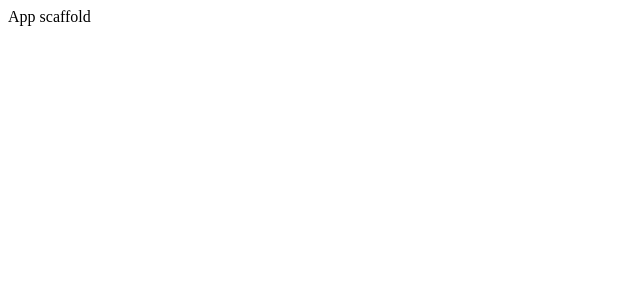
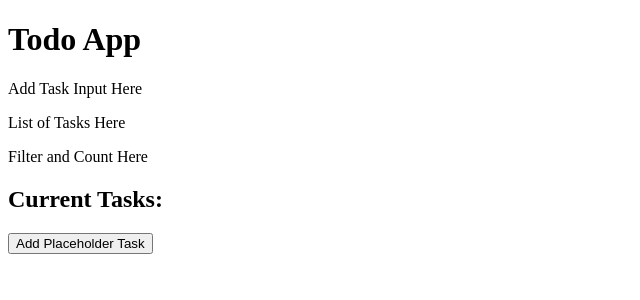
Before and after one commit to micheledanza878/todo-app-ai, a React (Vite) app: page / in a window 1280 px wide. Shown: the top 300 px of the page, without its empty margins (0-640 px from the left). Built offline with nearby package versions, Linux system fonts and the light colour scheme.

Commit message:
feat(frontend): Implemented the basic structure of the TodoApp component, in

```diff
--- a/src/App.tsx
+++ b/src/App.tsx
@@ -1,3 +1,9 @@
+import TodoApp from './components/TodoApp';
+
 export default function App() {
-  return <div>App scaffold</div>;
+  return (
+    <div className="App">
+      <TodoApp />
+    </div>
+  );
 }
--- a/src/components/TodoApp.tsx
+++ b/src/components/TodoApp.tsx
@@ -1,71 +1,68 @@
 import React, { useState, useEffect } from 'react';
-import { TodoForm } from './TodoForm';
-import { TodoList } from './TodoList';
-import { TodoFilter } from './TodoFilter';
 
-export interface Todo {
+export interface Task {
   id: string;
   text: string;
   completed: boolean;
 }
 
-export const TodoApp: React.FC = () => {
-  const [todos, setTodos] = useState<Todo[]>(() => {
-    const savedTodos = localStorage.getItem('todos');
-    return savedTodos ? JSON.parse(savedTodos) : [];
+const LOCAL_STORAGE_KEY = 'react-todo-app-tasks';
+
+const TodoApp: React.FC = () => {
+  const [tasks, setTasks] = useState<Task[]>(() => {
+    const storedTasks = localStorage.getItem(LOCAL_STORAGE_KEY);
+    return storedTasks ? JSON.parse(storedTasks) : [];
   });
-  const [filter, setFilter] = useState<'All' | 'Active' | 'Completed'>('All');
 
   useEffect(() => {
-    localStorage.setItem('todos', JSON.stringify(todos));
-  }, [todos]);
+    localStorage.setItem(LOCAL_STORAGE_KEY, JSON.stringify(tasks));
+  }, [tasks]);
 
-  const addTodo = (text: string) => {
-    const newTodo: Todo = {
-      id: Date.now().toString(),
+  const addTask = (text: string) => {
+    if (text.trim() === '') return;
+    const newTask: Task = {
+      id: Date.now().toString(), // Simple unique ID
       text,
       completed: false,
     };
-    setTodos((prevTodos) => [...prevTodos, newTodo]);
+    setTasks((prevTasks) => [...prevTasks, newTask]);
   };
 
-  const toggleComplete = (id: string) => {
-    setTodos((prevTodos) =>
-      prevTodos.map((todo) =>
-        todo.id === id ? { ...todo, completed: !todo.completed } : todo
+  const toggleTask = (id: string) => {
+    setTasks((prevTasks) =>
+      prevTasks.map((task) =>
+        task.id === id ? { ...task, completed: !task.completed } : task
       )
     );
   };
 
-  const deleteTodo = (id: string) => {
-    setTodos((prevTodos) => prevTodos.filter((todo) => todo.id !== id));
+  const deleteTask = (id: string) => {
+    setTasks((prevTasks) => prevTasks.filter((task) => task.id !== id));
   };
-
-  const filteredTodos = todos.filter((todo) => {
-    if (filter === 'Active') {
-      return !todo.completed;
-    } else if (filter === 'Completed') {
-      return todo.completed;
-    } else {
-      return true; // 'All'
-    }
-  });
-
-  const remainingTasks = todos.filter(todo => !todo.completed).length;
 
   return (
     <div className="todo-app">
-      <h1>Todo List</h1>
-      <TodoForm addTodo={addTodo} />
-      <TodoFilter currentFilter={filter} onFilterChange={setFilter} />
-      <TodoList
-        todos={filteredTodos}
-        toggleComplete={toggleComplete}
-        deleteTodo={deleteTodo}
-      />
-      <div className="todo-count">
-        {remainingTasks} tasks remaining
-      </div>
+      <h1>Todo App</h1>
+      {/* Placeholder for TodoForm */}
+      <p>Add Task Input Here</p>
+      {/* Placeholder for TodoList */}
+      <p>List of Tasks Here</p>
+      {/* Placeholder for TodoFilter and remaining tasks count */}
+      <p>Filter and Count Here</p>
+
+      <h2>Current Tasks:</h2>
+      <ul>
+        {tasks.map((task) => (
+          <li key={task.id} style={{ textDecoration: task.completed ? 'line-through' : 'none' }}>
+            {task.text} (Completed: {task.completed ? 'Yes' : 'No'})
+            <button onClick={() => toggleTask(task.id)}>Toggle</button>
+            <button onClick={() => deleteTask(task.id)}>Delete</button>
+          </li>
+        ))}
+      </ul>
+      <button onClick={() => addTask('New Task ' + (tasks.length + 1))}>Add Placeholder Task</button>
     </div>
   );
 };
+
+export default TodoApp;
```
